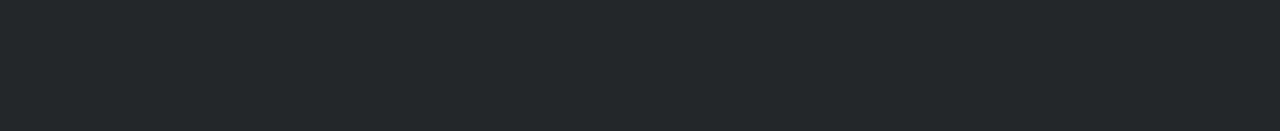
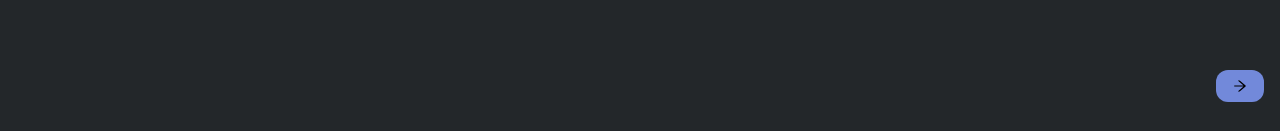
Before and after one commit to krypton225/e-commerce, a React (Create React App) app: page /list in a window 1280 px wide. Shown: the part 666-797 px from the top of the page. Built offline with nearby package versions, Linux system fonts and the light colour scheme.

Commit message:
ADD back btn @ ListCart component

```diff
--- a/src/components/ListCart.jsx
+++ b/src/components/ListCart.jsx
@@ -1,4 +1,8 @@
 import { useEffect } from "react";
+
+import { Link } from "react-router-dom";
+
+import { AiOutlineArrowRight } from "react-icons/ai";
 
 import { useRecoilState } from "recoil";
 import { cartAtom } from "../atoms/cartAtom";
@@ -13,7 +17,11 @@
     }, []);
 
     return (
-        <section className="section-padding">
+        <section className="section-padding relative">
+            <Link to={"/"} className="custom-btn w-fit bg-custom-blue border-0 capitalize fixed right-4 bottom-8 z-[999999999]">
+                <AiOutlineArrowRight />
+            </Link>
+
             <SectionTitle innerText="list of cart" styleAdditions="animate-top-bottom" />
 
             <div className="container grid min[400px]:grid-cols-1 max-[639px]:grid-cols-1 grid-cols-2 lg:grid-cols-3 xl:grid-cols-4 gap-6">
```
